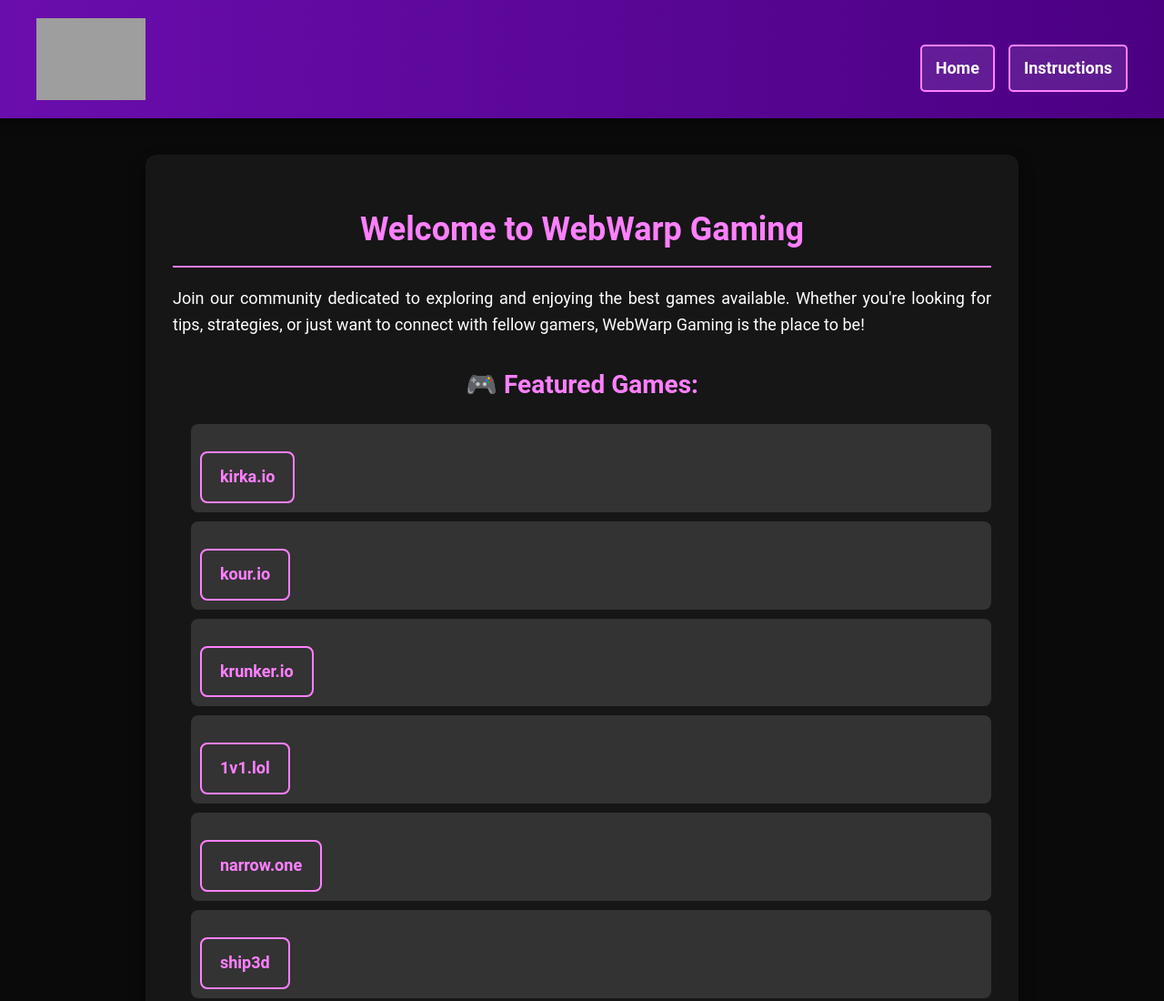
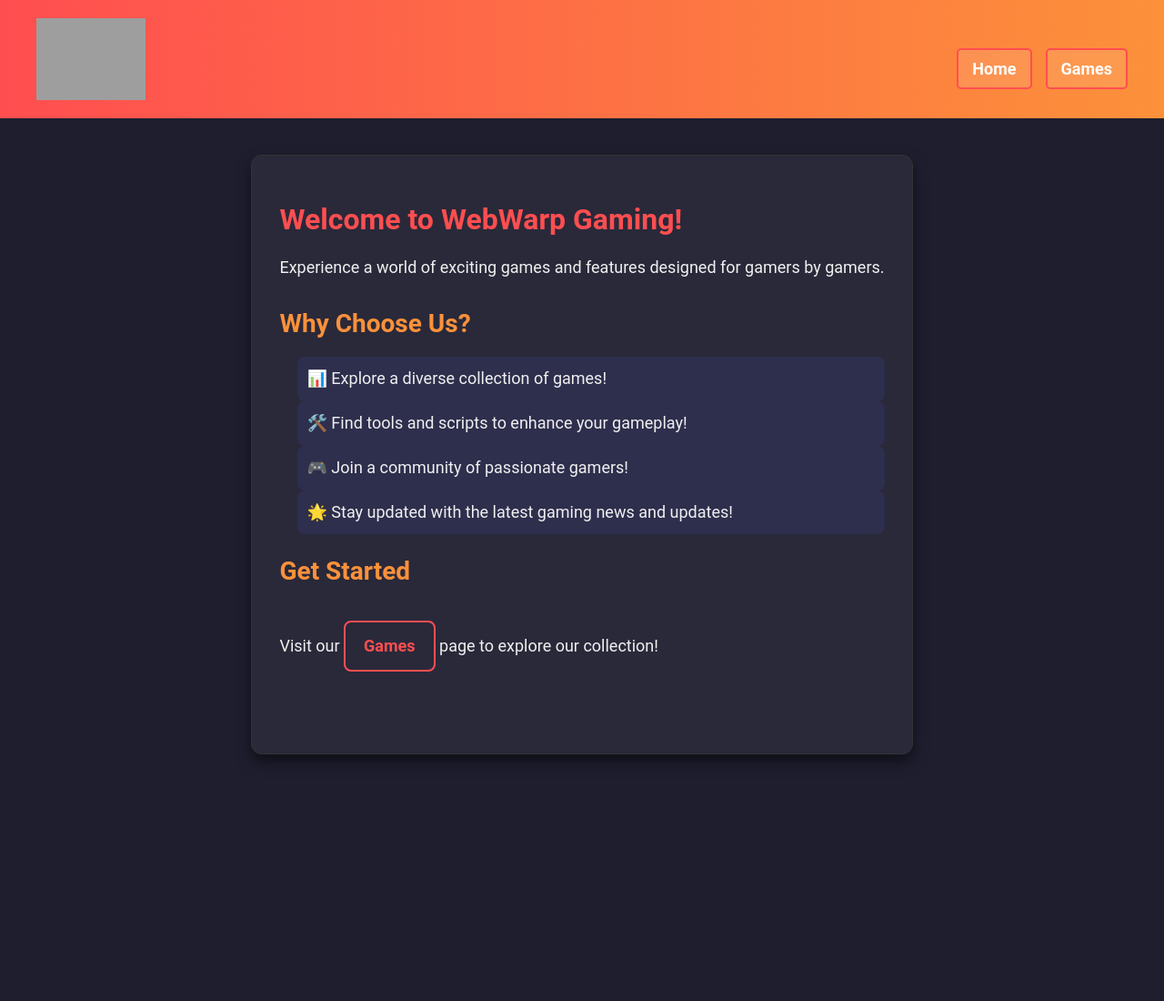
Before and after one commit to ShadowMods1/shadowmods1.github.io, a plain HTML site: page instructions.html in a window 1280 px wide. Shown: the top 1100 px of the page at 91% size. After the commit the page ends 869 px from the top, so only its background shows below. Drawn offline with Linux system fonts and the light colour scheme; grey boxes are pictures that could not be loaded.

Commit message:
Update instructions.html

```diff
--- a/instructions.html
+++ b/instructions.html
@@ -3,22 +3,22 @@
 <head>
     <meta charset="UTF-8">
     <meta name="viewport" content="width=device-width, initial-scale=1.0">
-    <title>Home - WebWarp Gaming</title>
+    <title>Welcome to WebWarp Gaming</title>
     <link rel="icon" href="https://i.postimg.cc/DyQKQjpR/Tailor-Brands-Real-People-Creating-Real-Businesses-removebg-preview.png" type="image/x-icon">
     <style>
         body {
             font-family: 'Roboto', sans-serif;
             margin: 0;
             padding: 0;
-            background-color: #0a0a0a; /* Dark background */
-            color: #ffffff; /* Light text color */
+            background-color: #1e1e2f; /* Dark navy background */
+            color: #f0f0f0; /* Light gray text */
             display: flex;
             flex-direction: column;
             min-height: 100vh;
-            line-height: 1.6;
+            overflow-x: hidden; /* Prevent horizontal scroll */
         }
         header {
-            background: linear-gradient(90deg, #6a0dad, #4b0082); /* Purple header */
+            background: linear-gradient(90deg, #ff4e50, #fc913a); /* Warm gradient header */
             color: #ffffff;
             padding: 20px 40px;
             text-align: center;
@@ -27,7 +27,6 @@
             position: sticky;
             top: 0;
             z-index: 1000;
-            box-shadow: 0 4px 10px rgba(0, 0, 0, 0.5);
             display: flex;
             justify-content: space-between;
             align-items: center;
@@ -50,7 +49,7 @@
             background: rgba(255, 255, 255, 0.1);
         }
         .nav-buttons a:hover {
-            color: #ff80ff;
+            color: #ff4e50; /* Color transition */
             background: rgba(255, 255, 255, 0.2);
         }
         .container {
@@ -60,74 +59,69 @@
             background: rgba(255, 255, 255, 0.05); /* Slightly transparent background */
             border-radius: 12px;
             box-shadow: 0 8px 16px rgba(0, 0, 0, 0.5);
-            flex: 1;
+            border: 1px solid #333;
+            flex: 1; /* Makes container grow to fill available space */
+            padding-bottom: 60px; /* Space for the footer */
         }
         h1 {
-            color: #ff80ff; /* Light purple for main heading */
-            font-size: 36px;
+            color: #ff4e50; /* Header color */
+            font-size: 32px;
             font-weight: 700;
             margin-bottom: 20px;
-            border-bottom: 2px solid #ff80ff; /* Light purple bottom border */
-            padding-bottom: 10px;
-            text-align: center;
         }
         h2 {
-            color: #ff80ff; /* Light purple for subheadings */
+            color: #fc913a; /* Subheader color */
             font-size: 28px;
             font-weight: 700;
             margin-bottom: 15px;
-            text-align: center;
         }
         p {
             font-size: 18px;
+            line-height: 1.6;
             margin-bottom: 30px;
-            text-align: justify;
         }
         ul {
             margin: 20px 0;
             padding-left: 20px;
             font-size: 18px;
             line-height: 1.6;
-            list-style-type: none;
-            display: flex;
-            flex-direction: column;
-            gap: 10px;
+            list-style-type: none; /* Remove default bullets */
         }
         ul li {
-            background: #333333; /* Background for list items */
+            background: #2e2e4d; /* Background for list items */
             border-radius: 8px;
             padding: 10px;
-            transition: transform 0.2s;
+            transition: transform 0.2s, background 0.2s;
         }
         ul li:hover {
             transform: scale(1.05);
-            background: #4b0082; /* Darker background on hover */
+            background: #3f3f6d; /* Darker background on hover */
         }
         a {
-            color: #ff80ff; /* Light purple links */
+            color: #ff4e50; /* Link color */
             text-decoration: none;
             font-weight: bold;
             transition: color 0.3s, background-color 0.3s;
             padding: 12px 20px;
-            border: 2px solid #ff80ff; /* Light purple border */
+            border: 2px solid #ff4e50; /* Border color */
             border-radius: 8px;
             display: inline-block;
             margin-top: 20px;
-            text-align: center;
         }
         a:hover {
             color: #ffffff;
-            background-color: #ff80ff; /* Light purple background on hover */
+            background-color: #ff4e50; /* Background color on hover */
         }
         footer {
-            background-color: #4b0082; /* Dark purple footer */
+            background-color: #3f3f6d; /* Footer color */
             color: #ffffff;
             text-align: center;
             padding: 15px;
             position: fixed;
             bottom: 0;
             width: 100%;
-            display: none;
+            display: none; /* Initially hidden */
+            z-index: 1000;
             transition: opacity 0.3s ease;
         }
         .show-footer {
@@ -144,35 +138,24 @@
         <img src="https://i.postimg.cc/DyQKQjpR/Tailor-Brands-Real-People-Creating-Real-Businesses-removebg-preview.png" alt="Logo" class="logo">
         <div class="nav-buttons">
             <a href="index.html">Home</a>
-            <a href="instructions.html">Instructions</a>
+            <a href="games.html">Games</a> <!-- Link to games page -->
         </div>
     </header>
 
     <div class="container">
-        <h1>Welcome to WebWarp Gaming</h1>
-        <p>Join our community dedicated to exploring and enjoying the best games available. Whether you're looking for tips, strategies, or just want to connect with fellow gamers, WebWarp Gaming is the place to be!</p>
+        <h1>Welcome to WebWarp Gaming!</h1>
+        <p>Experience a world of exciting games and features designed for gamers by gamers.</p>
 
-        <h2>🎮 Featured Games:</h2>
+        <h2>Why Choose Us?</h2>
         <ul>
-            <li><a href="https://kirka.io" target="_blank">kirka.io</a></li>
-            <li><a href="https://kour.io" target="_blank">kour.io</a></li>
-            <li><a href="https://krunker.io" target="_blank">krunker.io</a></li>
-            <li><a href="https://1v1.lol" target="_blank">1v1.lol</a></li>
-            <li><a href="https://narrow.one" target="_blank">narrow.one</a></li>
-            <li><a href="https://ship3d.com" target="_blank">ship3d</a></li>
+            <li>📊 Explore a diverse collection of games!</li>
+            <li>🛠️ Find tools and scripts to enhance your gameplay!</li>
+            <li>🎮 Join a community of passionate gamers!</li>
+            <li>🌟 Stay updated with the latest gaming news and updates!</li>
         </ul>
 
-        <h2>🤝 Join Us:</h2>
-        <p>Become part of a vibrant community where your gaming skills can shine. Share your experiences, learn from others, and stay engaged with the latest gaming trends.</p>
-
-        <h2>🔒 Why Choose Us:</h2>
-        <ul>
-            <li>Friendly Environment: Connect with fellow gamers who share your passion for gaming.</li>
-            <li>Regular Updates: Stay informed with the latest gaming news and trends.</li>
-            <li>Community Events: Participate in events, tournaments, and discussions.</li>
-        </ul>
-
-        <p>Join <a href="https://discord.gg/FnGse6AvNR" class="discord-link" target="_blank">WebWarp Gaming</a> today and level up your gaming experience!</p>
+        <h2>Get Started</h2>
+        <p>Visit our <a href="games.html">Games</a> page to explore our collection!</p>
     </div>
 
     <footer id="footer" class="hide-footer">
@@ -183,9 +166,9 @@
         window.addEventListener('scroll', function() {
             var footer = document.getElementById('footer');
             var scrollPosition = window.innerHeight + window.scrollY;
-            var bodyHeight = document.body.offsetHeight;
+            var bodyHeight = document.body.scrollHeight;
 
-            if (scrollPosition >= bodyHeight) {
+            if (scrollPosition >= bodyHeight - 1) { // Check if user is close to the bottom
                 footer.classList.add('show-footer');
                 footer.classList.remove('hide-footer');
             } else {
```
